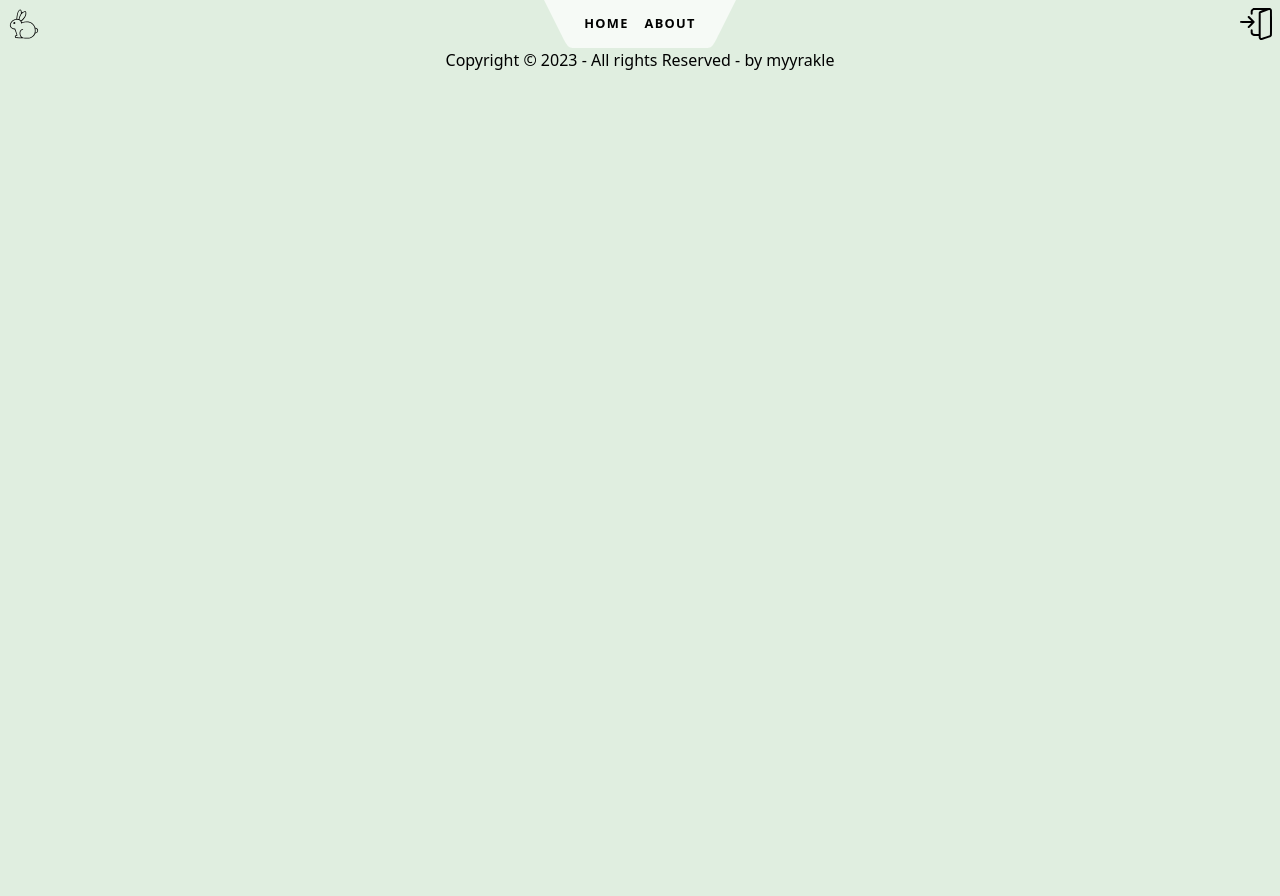
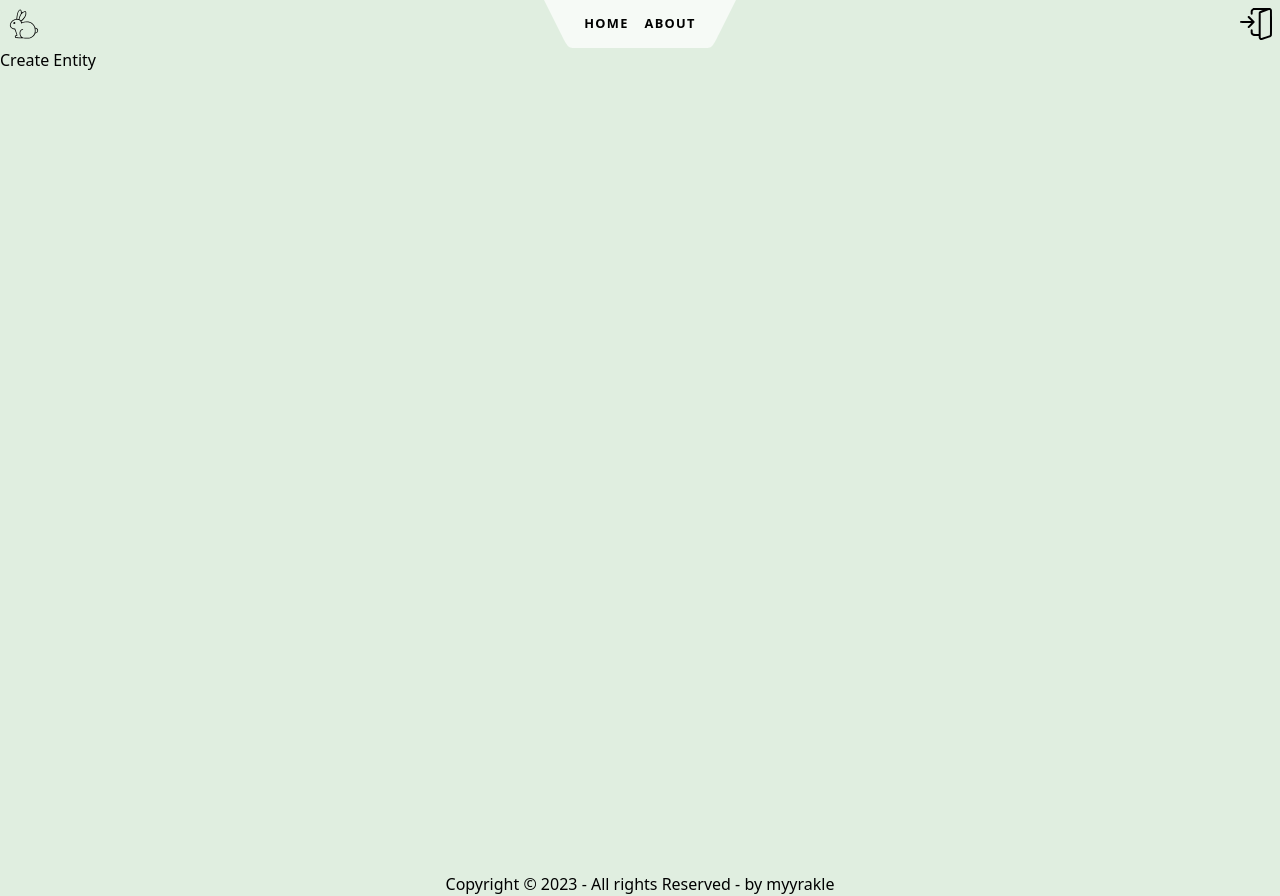
Before and after one commit to tokkitang/tokkitang, a SvelteKit app: page /project/1 in a window 1280 px wide. Before the commit the page ends 800 px from the top, so only its background shows below. Built offline with nearby package versions, Linux system fonts and the light colour scheme; no server answers.

Commit message:
add: DiagramCanvas in project page

```diff
--- a/src/routes/project/[projectId]/+page.svelte
+++ b/src/routes/project/[projectId]/+page.svelte
@@ -1,6 +1,7 @@
 <script lang="ts">
 	import { movePage } from '../../../lib/utils/movePage';
 	import { isLoading } from '../../../lib/store';
+	import DiagramCanvas from '$lib/components/DiagramCanvas.svelte';
 
 	export async function create() {
 		try {
@@ -10,7 +11,9 @@
 	}
 </script>
 
-<main class="container" />
+<main class="container">
+	<DiagramCanvas />
+</main>
 
 <style>
 </style>
```
